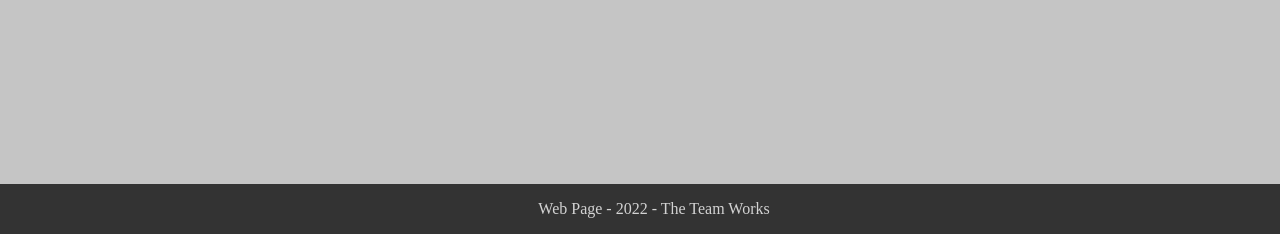
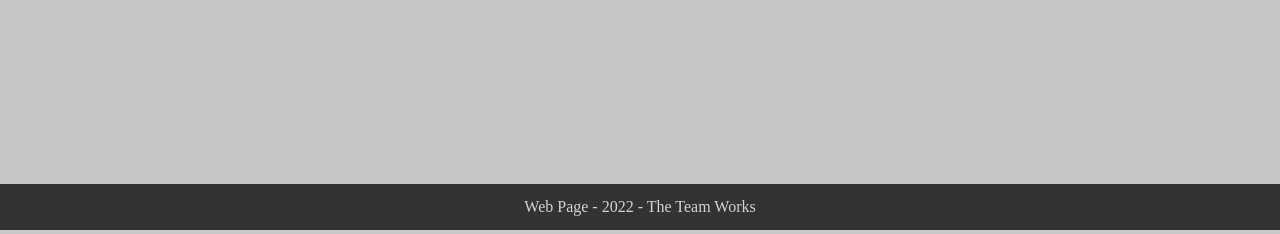
Before and after one commit to aeims/newWeb, a PHP site: page / in a window 1280 px wide. Shown: the part 1386-1620 px from the top of the page. Run offline with PHP 8.4, Linux system fonts and the light colour scheme.

Commit message:
corrected footer size error

```diff
--- a/style.css
+++ b/style.css
@@ -43,7 +43,6 @@ li a:hover {
     color: lightgray;
     text-align: center;
     width: 100%;
-    padding: 16px 14px;
-    overflow: hidden;
+    padding: 14px 0;
     background-color: #333;
 }
```
